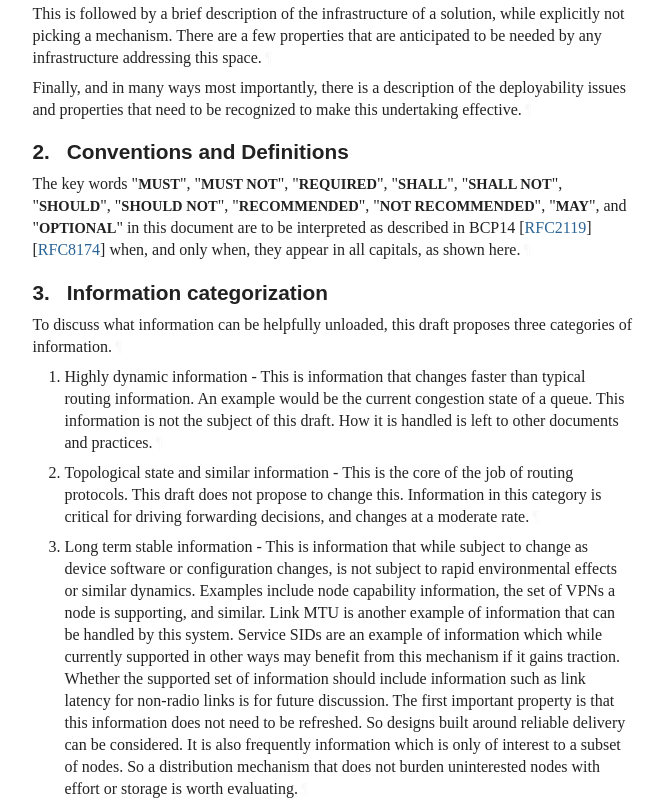
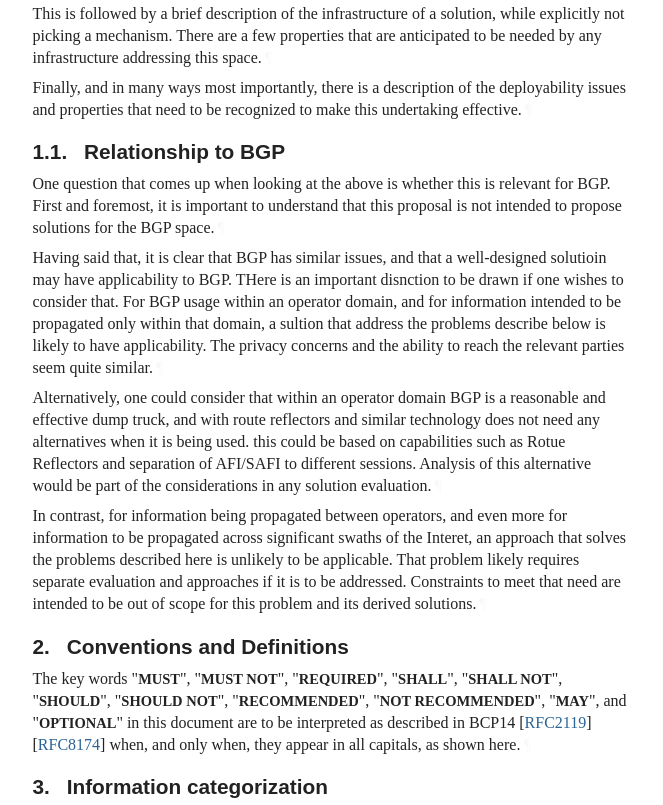
Before and after one commit to JoelHalpern/Offloading-Dumptruck, a plain HTML site: page draft-halpern-rtgwg-not-a-dump-truck.html in a window 1280 px wide. Shown: the part 1186-1991 px from the top of the page, without its empty margins (92-755 px from the left). Drawn offline with Linux system fonts and the light colour scheme; a web font is replaced by a local one.

Commit message:
Script updating gh-pages from 40dd40a. [ci skip]

```diff
--- a/draft-halpern-rtgwg-not-a-dump-truck.html
+++ b/draft-halpern-rtgwg-not-a-dump-truck.html
@@ -28,11 +28,11 @@ and proposes an approach to changing the system.
     Jinja2 3.1.6
     lxml 6.1.1
     natsort 8.4.0
-    platformdirs 4.12.2
+    platformdirs 4.13.4
     pycountry 24.6.1
     PyYAML 6.0.3
     requests 2.33.1
-    wcwidth 0.9.1
+    wcwidth 0.9.2
 -->
 <link href="draft-halpern-rtgwg-not-a-dump-truck.xml" rel="alternate" type="application/rfc+xml">
 <link href="#copyright" rel="license">
@@ -1052,7 +1052,7 @@ svg {
 </tr></thead>
 <tfoot><tr>
 <td class="left">Halpern, et al.</td>
-<td class="center">Expires 17 April 2027</td>
+<td class="center">Expires 3 May 2027</td>
 <td class="right">[Page]</td>
 </tr></tfoot>
 </table>
@@ -1065,12 +1065,12 @@ svg {
 <dd class="internet-draft">draft-halpern-rtgwg-not-a-dump-truck-latest</dd>
 <dt class="label-published">Published:</dt>
 <dd class="published">
-<time datetime="2026-10-14" class="published">14 October 2026</time>
+<time datetime="2026-10-30" class="published">30 October 2026</time>
     </dd>
 <dt class="label-intended-status">Intended Status:</dt>
 <dd class="intended-status">Informational</dd>
 <dt class="label-expires">Expires:</dt>
-<dd class="expires"><time datetime="2027-04-17">17 April 2027</time></dd>
+<dd class="expires"><time datetime="2027-05-03">3 May 2027</time></dd>
 <dt class="label-authors">Authors:</dt>
 <dd class="authors">
 <div class="author">
@@ -1128,7 +1128,7 @@ and proposes an approach to changing the system.<a href="#section-abstract-1" cl
         time. It is inappropriate to use Internet-Drafts as reference
         material or to cite them other than as "work in progress."<a href="#section-boilerplate.1-3" class="pilcrow">¶</a></p>
 <p id="section-boilerplate.1-4">
-        This Internet-Draft will expire on 17 April 2027.<a href="#section-boilerplate.1-4" class="pilcrow">¶</a></p>
+        This Internet-Draft will expire on 3 May 2027.<a href="#section-boilerplate.1-4" class="pilcrow">¶</a></p>
 </section>
 </div>
 <div id="copyright">
@@ -1159,12 +1159,17 @@ and proposes an approach to changing the system.<a href="#section-abstract-1" cl
 <nav class="toc"><ul class="compact toc ulBare ulEmpty">
 <li class="compact toc ulBare ulEmpty" id="section-toc.1-1.1">
             <p id="section-toc.1-1.1.1" class="keepWithNext"><a href="#section-1" class="auto internal xref">1</a>.  <a href="#name-introduction" class="internal xref">Introduction</a></p>
+<ul class="compact toc ulBare ulEmpty">
+<li class="compact toc ulBare ulEmpty" id="section-toc.1-1.1.2.1">
+                <p id="section-toc.1-1.1.2.1.1" class="keepWithNext"><a href="#section-1.1" class="auto internal xref">1.1</a>.  <a href="#name-relationship-to-bgp" class="internal xref">Relationship to BGP</a></p>
+</li>
+            </ul>
 </li>
           <li class="compact toc ulBare ulEmpty" id="section-toc.1-1.2">
             <p id="section-toc.1-1.2.1" class="keepWithNext"><a href="#section-2" class="auto internal xref">2</a>.  <a href="#name-conventions-and-definitions" class="internal xref">Conventions and Definitions</a></p>
 </li>
           <li class="compact toc ulBare ulEmpty" id="section-toc.1-1.3">
-            <p id="section-toc.1-1.3.1" class="keepWithNext"><a href="#section-3" class="auto internal xref">3</a>.  <a href="#name-information-categorization" class="internal xref">Information categorization</a></p>
+            <p id="section-toc.1-1.3.1"><a href="#section-3" class="auto internal xref">3</a>.  <a href="#name-information-categorization" class="internal xref">Information categorization</a></p>
 </li>
           <li class="compact toc ulBare ulEmpty" id="section-toc.1-1.4">
             <p id="section-toc.1-1.4.1"><a href="#section-4" class="auto internal xref">4</a>.  <a href="#name-information-distribution-pr" class="internal xref">Information distribution properties</a></p>
@@ -1264,6 +1269,36 @@ are anticipated to be needed by any infrastructure addressing this space.<a href
 <p id="section-1-6">Finally, and in many ways most importantly, there is a description of the
 deployability issues and properties that need to be recognized to make this
 undertaking effective.<a href="#section-1-6" class="pilcrow">¶</a></p>
+<div id="relationship-to-bgp">
+<section id="section-1.1">
+        <h3 id="name-relationship-to-bgp">
+<a href="#section-1.1" class="section-number selfRef">1.1. </a><a href="#name-relationship-to-bgp" class="section-name selfRef">Relationship to BGP</a>
+        </h3>
+<p id="section-1.1-1">One question that comes up when looking at the above is whether this is relevant for BGP.  First and foremost, it is important to understand that this proposal is not intended to propose solutions for the BGP space.<a href="#section-1.1-1" class="pilcrow">¶</a></p>
+<p id="section-1.1-2">Having said that, it is clear that BGP has similar issues, and that a
+well-designed solutioin may have applicability to BGP.  THere is an
+important disnction to be drawn if one wishes to consider that.  For
+BGP usage within an operator domain, and for information intended to
+be propagated only within that domain, a sultion that address the
+problems describe below is likely to have applicability.  The privacy
+concerns and the ability to reach the relevant parties seem quite
+similar.<a href="#section-1.1-2" class="pilcrow">¶</a></p>
+<p id="section-1.1-3">Alternatively, one could consider that within an operator domain BGP is
+a reasonable and effective dump truck, and with route reflectors and
+similar technology does not need any alternatives when it is being
+used.  this could be based on capabilities such as Rotue Reflectors
+and separation of AFI/SAFI to different sessions.  Analysis of this
+alternative would be part of the considerations in any solution
+evaluation.<a href="#section-1.1-3" class="pilcrow">¶</a></p>
+<p id="section-1.1-4">In contrast, for information being propagated between operators, and
+even more for information to be propagated across significant swaths
+of the Interet, an approach that solves the problems described here is
+unlikely to be applicable.  That problem likely requires separate
+evaluation and approaches if it is to be addressed.  Constraints to
+meet that need are intended to be out of scope for this problem and
+its derived solutions.<a href="#section-1.1-4" class="pilcrow">¶</a></p>
+</section>
+</div>
 </section>
 </div>
 <div id="conventions-and-definitions">
```
Also changed, not shown: index.html (+2 -2 lines), draft-halpern-rtgwg-not-a-dump-truck.txt.
